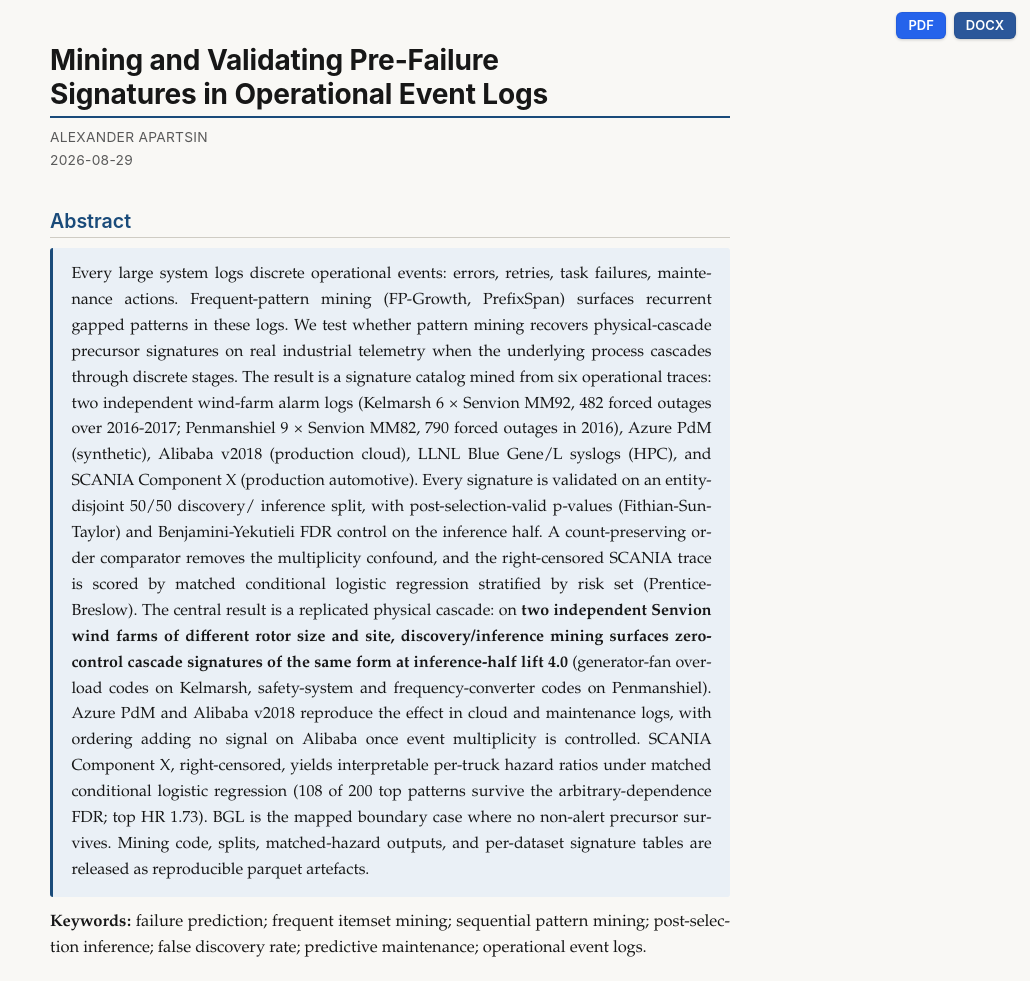
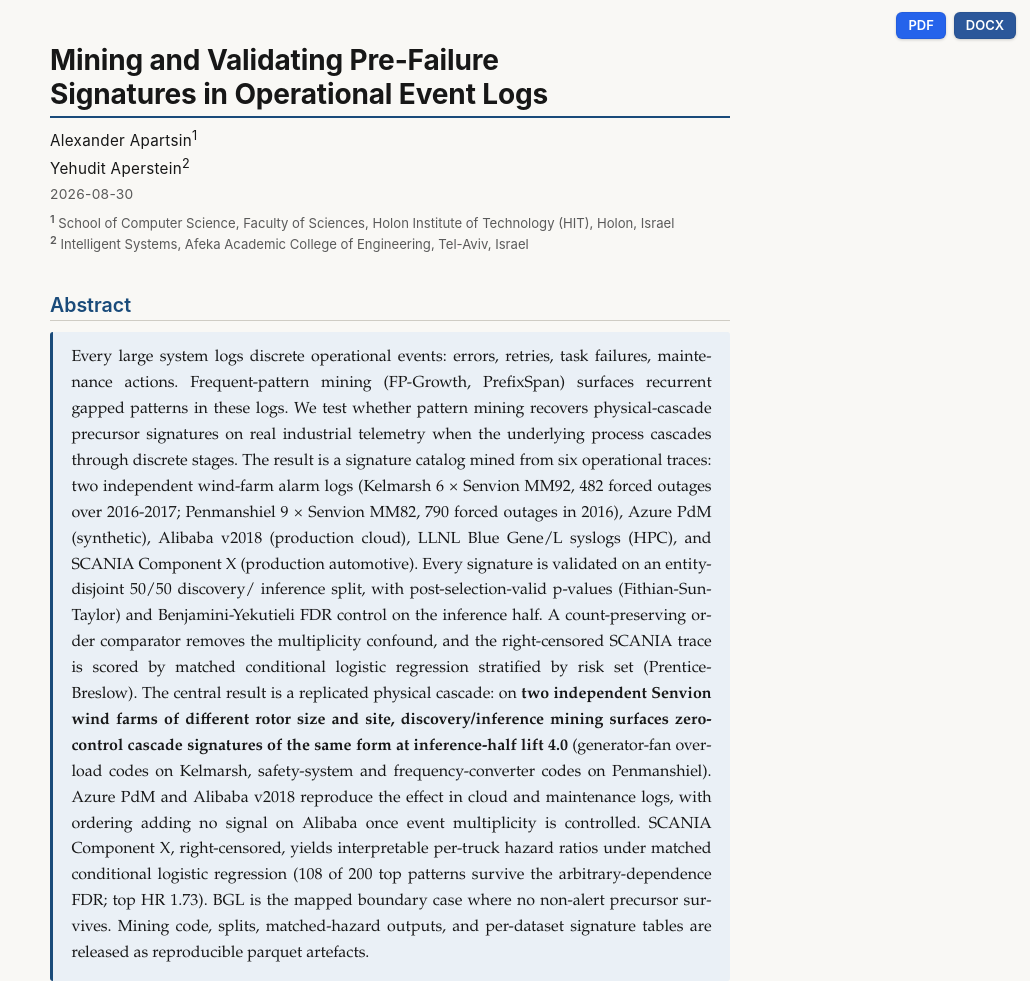
Before and after one commit to ApartsinProjects/FailurePatterns, a plain HTML site: page docs/index.html in a window 1280 px wide. Shown: the top 981 px of the page, without its empty margins (250-1280 px from the left). Drawn offline with Linux system fonts and the light colour scheme.

Commit message:
Add second author and affiliations (HIT; Afeka)
Authors: Alexander Apartsin (School of Computer Science, Faculty of Sciences,
Holon Institute of Technology, Holon, Israel) and Yehudit Aperstein
(Intelligent Systems, Afeka Academic College of Engineering, Tel-Aviv, Israel).
Superscript-linked byline + affiliations block with matching CSS.

Co-Authored-By: Claude Opus 4.7 <noreply@anthropic.com>

```diff
--- a/docs/index.html
+++ b/docs/index.html
@@ -4,8 +4,9 @@
   <meta charset="utf-8" />
   <meta name="generator" content="pandoc" />
   <meta name="viewport" content="width=device-width, initial-scale=1.0, user-scalable=yes" />
-  <meta name="author" content="Alexander Apartsin" />
-  <meta name="dcterms.date" content="2026-08-29" />
+  <meta name="author" content="Alexander Apartsin1" />
+  <meta name="author" content="Yehudit Aperstein2" />
+  <meta name="dcterms.date" content="2026-08-30" />
   <meta name="keywords" content="failure prediction, frequent itemset
 mining, sequential pattern mining, post-selection inference, false
 discovery rate, predictive maintenance, operational event logs" />
@@ -95,6 +96,15 @@ margin: 0.05rem 0;
 letter-spacing: 0.02em;
 text-transform: uppercase;
 }
+.author { text-transform: none; font-size: 0.95rem; color: var(--ink); }
+.affiliations {
+font-family: "Inter", "Helvetica Neue", Arial, sans-serif;
+font-size: 0.82rem;
+color: var(--muted);
+line-height: 1.45;
+margin: 0.2rem 0 1.6rem;
+}
+.affiliations sup { font-weight: 600; }
 h1 {
 font-size: 1.5rem;
 color: var(--accent);
@@ -279,9 +289,16 @@ table { font-size: 0.86em; }
 <header id="title-block-header">
 <h1 class="title">Mining and Validating Pre-Failure Signatures in
 Operational Event Logs</h1>
-<p class="author">Alexander Apartsin</p>
-<p class="date">2026-08-29</p>
+<p class="author">Alexander Apartsin<sup>1</sup></p>
+<p class="author">Yehudit Aperstein<sup>2</sup></p>
+<p class="date">2026-08-30</p>
 </header>
+<div class="affiliations">
+<p><sup>1</sup> School of Computer Science, Faculty of Sciences, Holon
+Institute of Technology (HIT), Holon, Israel<br />
+<sup>2</sup> Intelligent Systems, Afeka Academic College of Engineering,
+Tel-Aviv, Israel</p>
+</div>
 <h2 id="abstract">Abstract</h2>
 <p>Every large system logs discrete operational events: errors, retries,
 task failures, maintenance actions. Frequent-pattern mining (FP-Growth,
--- a/paper/style.css
+++ b/paper/style.css
@@ -60,6 +60,15 @@ h1.title {
   letter-spacing: 0.02em;
   text-transform: uppercase;
 }
+.author { text-transform: none; font-size: 0.95rem; color: var(--ink); }
+.affiliations {
+  font-family: "Inter", "Helvetica Neue", Arial, sans-serif;
+  font-size: 0.82rem;
+  color: var(--muted);
+  line-height: 1.45;
+  margin: 0.2rem 0 1.6rem;
+}
+.affiliations sup { font-weight: 600; }
 
 h1 {
   font-size: 1.5rem;
```
Also changed, not shown: paper/skeleton.html (+21 -4 lines), 4 other files.
